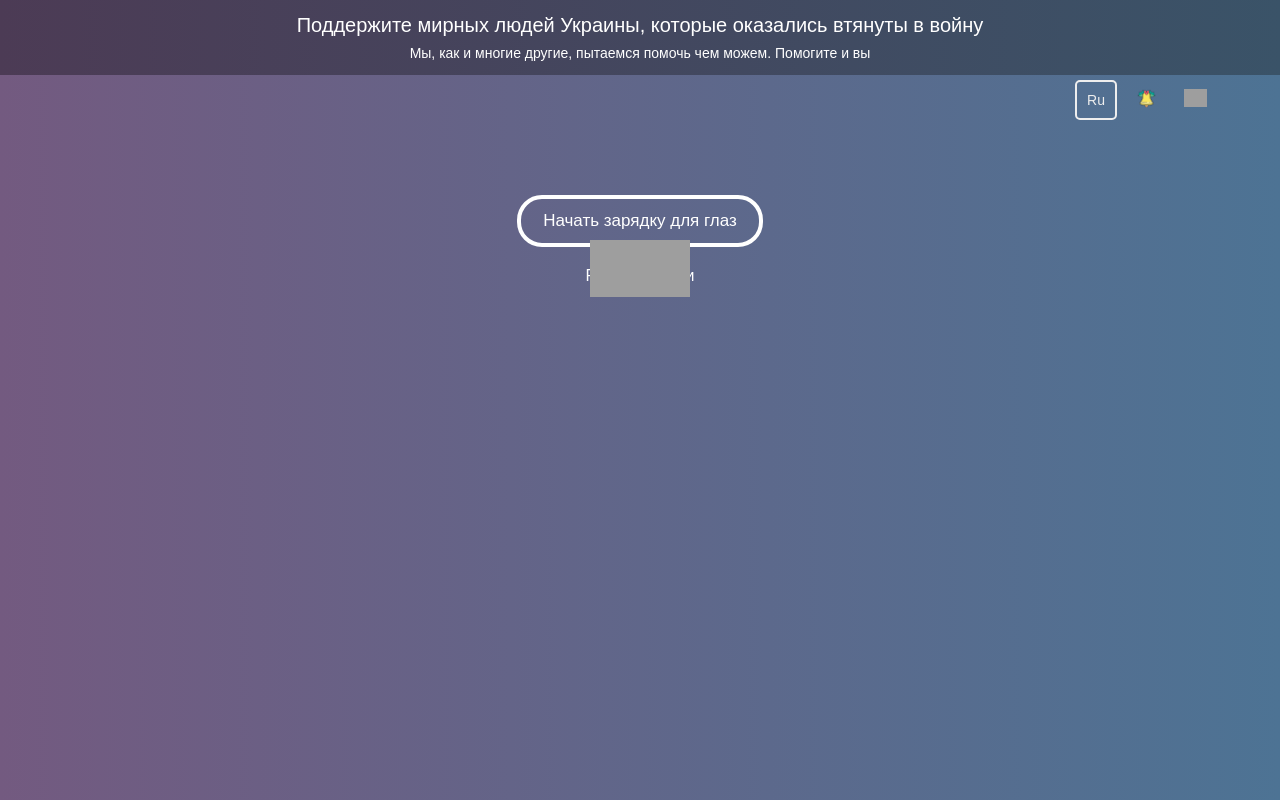
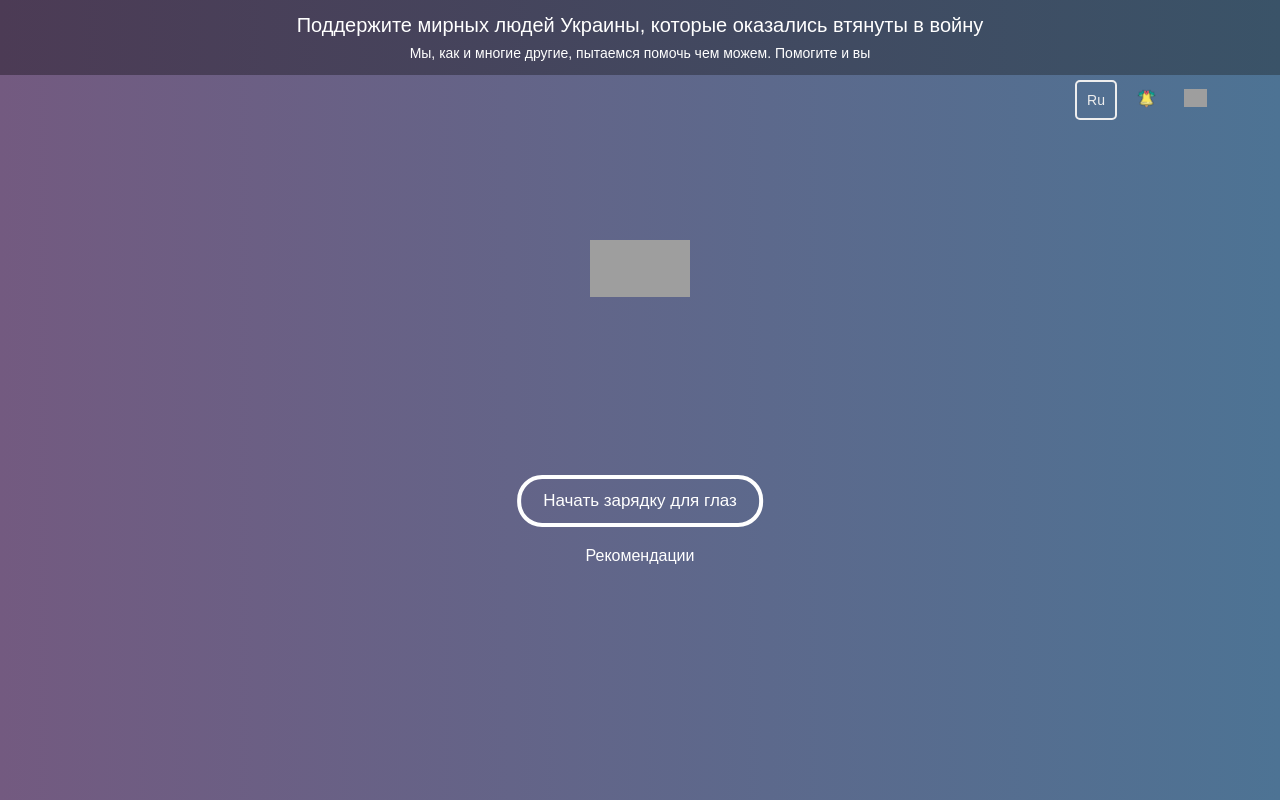
Before and after one commit to ecomnazar/blimb2, a React (Vite) app: page / in a window 1280 px wide. Built offline with nearby package versions, Linux system fonts and the light colour scheme; grey boxes are pictures that could not be loaded.

Commit message:
Add files via upload

```diff
--- a/src/components/App/style.scss
+++ b/src/components/App/style.scss
@@ -140,7 +140,12 @@ body {
 
 .header {
     padding-top: 100px;
-
+    .startdiv {
+        position: absolute;
+        top: 50%;
+        left: 50%;
+        transform: translateX(-50%);
+    }
     .ring {
         position: relative;
 
```
